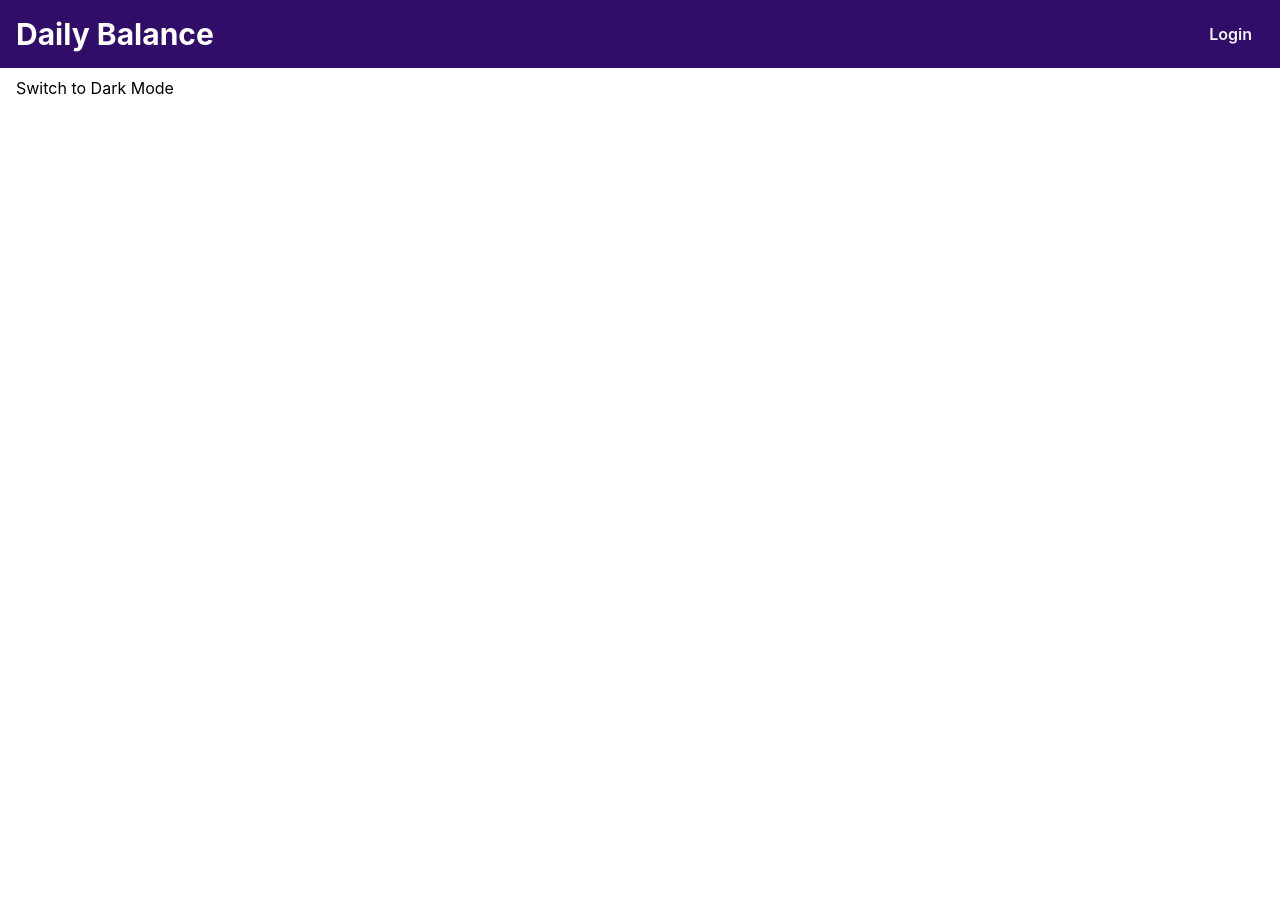
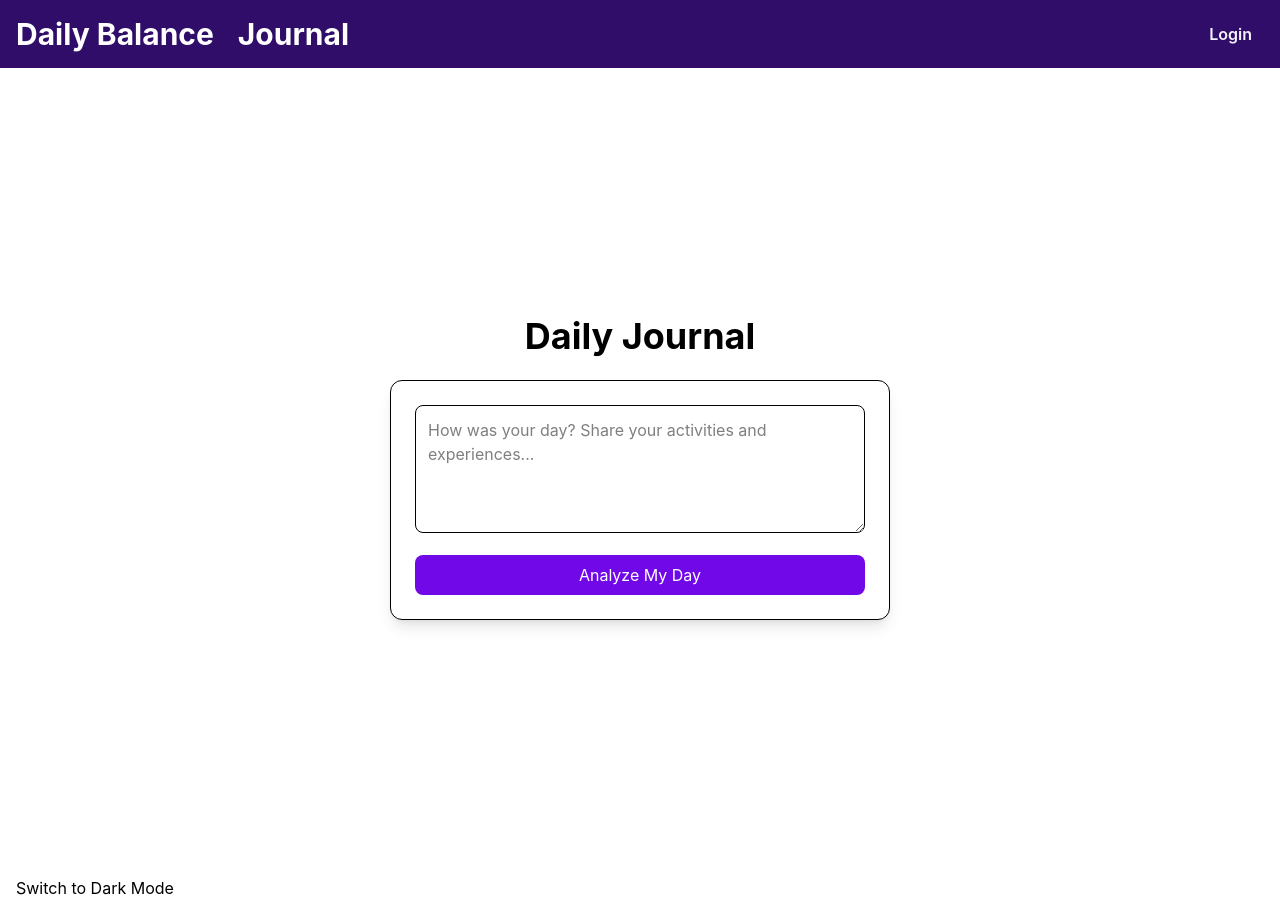
Before and after one commit to Mimoosa/react_daily_balance_app, a React (Vite) app in the folder client/: page /journal in a window 1280 px wide. Before the commit the page ends 800 px from the top, so only its background shows below. Built offline with nearby package versions, Linux system fonts and the light colour scheme; no server answers.

Commit message:
journalbox

```diff
--- a/client/src/App.jsx
+++ b/client/src/App.jsx
@@ -6,6 +6,7 @@ import Navbar from './components/Navbar';
 import { BrowserRouter, Route, Routes } from 'react-router-dom';
 import Home from './components/Home'
 import LoginPage from './pages/LoginPage';
+import JournalPage from './pages/JournalPage';
 
 
 
@@ -19,6 +20,7 @@ const AppContent = () => {
         <Routes>
           <Route path="/login" element={<LoginPage />} />
           <Route path="/" element={<Home />} />
+          <Route path="/journal" element={<JournalPage />} />
         </Routes>
         <ThemeToggle />
       </div>
--- a/client/src/components/Navbar.jsx
+++ b/client/src/components/Navbar.jsx
@@ -15,9 +15,14 @@ const Navbar = () => {
     return(
         <div className="p-0 m-0">
             <nav className={`flex justify-between items-center sticky top-0 z-10 py-4 pl-4 ${theme.backgroundViolet}`}>
-                <div>
-                    <h1 className="text-3xl font-bold text-white"><Link to="/">Daily Balance</Link></h1>
-                </div>
+            <div className="flex gap-6">
+                <h1 className="text-3xl font-bold text-white">
+                    <Link to="/">Daily Balance</Link>
+                </h1>
+                <h1 className="text-3xl font-bold text-white">
+                    <Link to="/journal">Journal</Link>
+                </h1>
+            </div>
                 <ul className="flex font-semibold items-center space-x-4 mr-4">
                     {isLoggedIn ? (
                         <>
--- /dev/null
+++ b/client/src/pages/JournalPage.jsx
@@ -0,0 +1,24 @@
+import { useTheme } from "../contexts/ThemeContext";
+
+const JournalPage = () => {
+    const { theme } = useTheme();
+
+    return (
+        <div className={`h-screen w-full ${theme.background} flex flex-col`}>
+            <div className="flex flex-col items-center justify-center flex-grow">
+                <h2 className="text-4xl font-bold text-black dark:text-white mb-6">Daily Journal</h2>
+                <div className="bg-white border border-black p-6 rounded-xl shadow-lg w-[500px]">
+                    <textarea
+                        className="w-full h-32 p-3 border border-black rounded-lg focus:outline-none bg-white text-black"
+                        placeholder="How was your day? Share your activities and experiences..."
+                    />
+                    <button className="mt-4 bg-violet-700 text-white py-2 px-4 rounded-lg w-full hover:bg-violet-900">
+                        Analyze My Day
+                    </button>
+                </div>
+            </div>
+        </div>
+    );
+};
+
+export default JournalPage;
--- a/package.json
+++ b/package.json
@@ -19,7 +19,8 @@
     "jsonwebtoken": "^9.0.2",
     "mongoose": "^8.9.7",
     "morgan": "^1.10.0",
-    "server": "nodemon backend/server.js"
+    "server": "nodemon backend/server.js",
+    "tailwindcss": "^4.0.3"
   },
   "devDependencies": {
     "concurrently": "^9.1.2",
```
Also changed, not shown: 2 other files (tests, documents, lock files or other folders).
